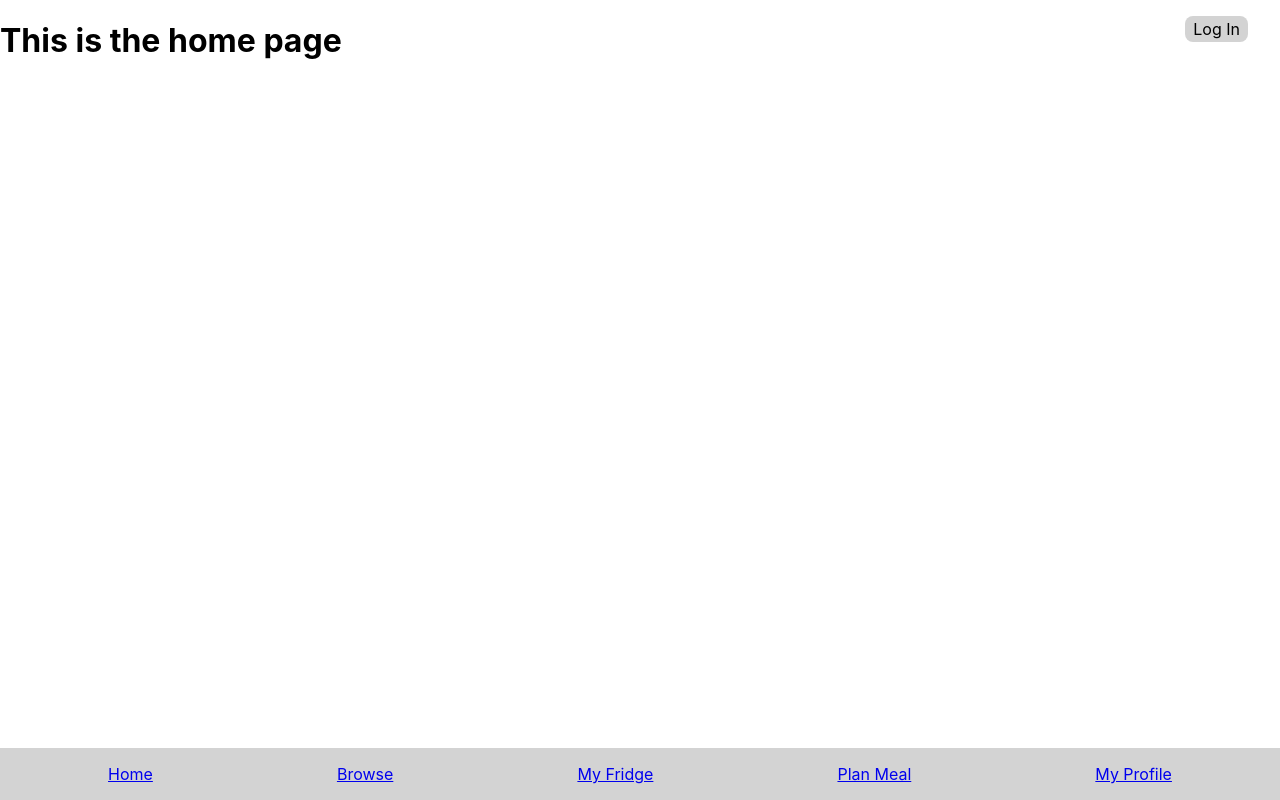
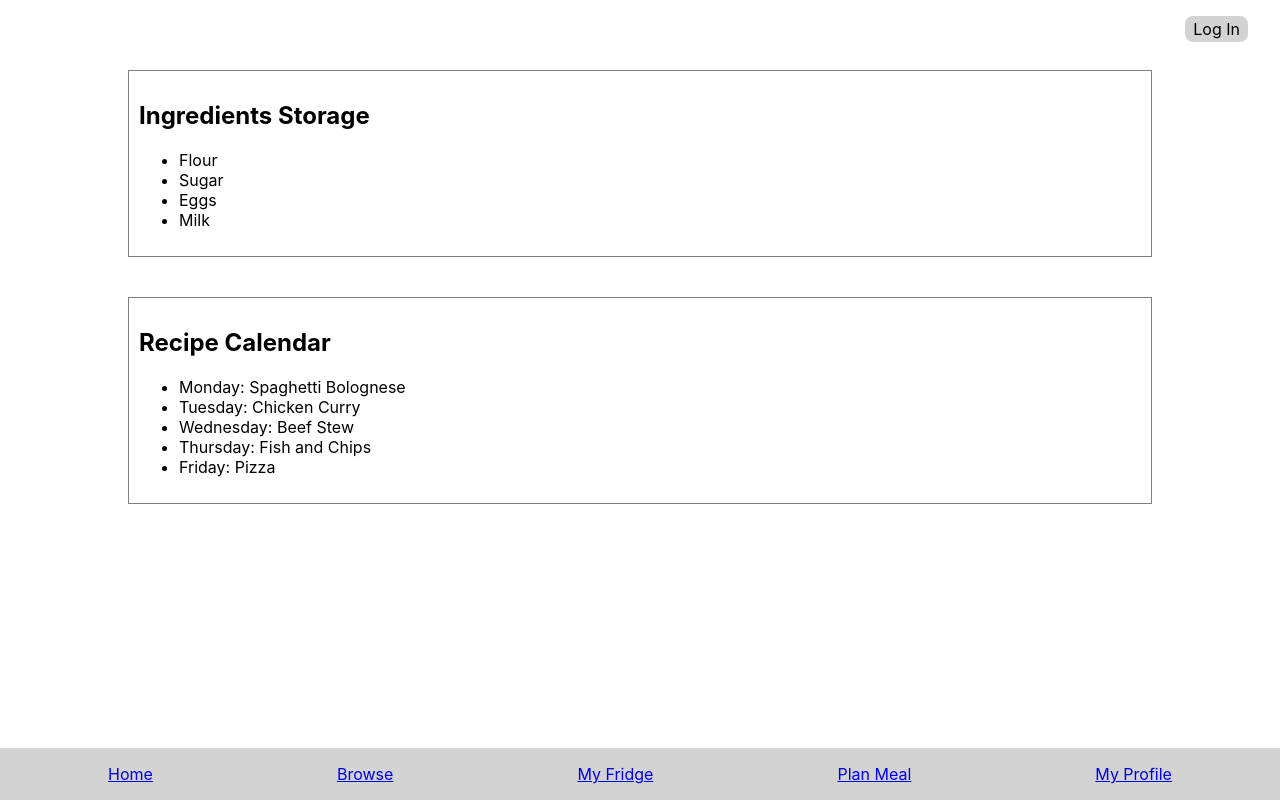
Before and after one commit to agiledev-students-fall2023/4-final-project-agile-architects-1, a React (Create React App) app in the folder front-end/: page / in a window 1280 px wide. Built offline with nearby package versions, Linux system fonts and the light colour scheme.

Commit message:
add home page

```diff
--- /dev/null
+++ b/front-end/src/routes/Home.css
@@ -0,0 +1,15 @@
+.home-container {
+    display: flex;
+    flex-direction: column;
+    align-items: center;
+    justify-content: center;
+    margin-top: 50px;
+}
+
+.home-ingredients-storage,
+.home-recipe-calendar {
+    border: 1px solid grey;
+    padding: 10px;
+    margin: 20px;
+    width: 80%;
+}
--- a/front-end/src/routes/Home.js
+++ b/front-end/src/routes/Home.js
@@ -1,11 +1,45 @@
 import React, { useState, useEffect } from 'react';
+import { useNavigate } from "react-router-dom";
 
+import './Home.css';
 function Home() {
+    const navigate  = useNavigate();
+
+    function toFridge () {
+        navigate('/fridge');
+    }
+
+    function toPlan () {
+        navigate('/plan');
+    }
+
     return (
       <div>
-        <h1>This is the home page</h1>
+        {/* <h1>This is the home page</h1> */}
+        <div className='home-container'>
+            <div className='home-ingredients-storage' onClick={toFridge}>
+                <h2>Ingredients Storage</h2>
+                <ul>
+                    <li>Flour</li>
+                    <li>Sugar</li>
+                    <li>Eggs</li>
+                    <li>Milk</li>
+                </ul>
+            </div>
+            <div className='home-recipe-calendar' onClick={toPlan}>
+                <h2>Recipe Calendar</h2>
+                <ul>
+                    <li>Monday: Spaghetti Bolognese</li>
+                    <li>Tuesday: Chicken Curry</li>
+                    <li>Wednesday: Beef Stew</li>
+                    <li>Thursday: Fish and Chips</li>
+                    <li>Friday: Pizza</li>
+                </ul>
+            </div>
+        </div>
       </div>
     );
   }
 
+
 export default Home;
```
